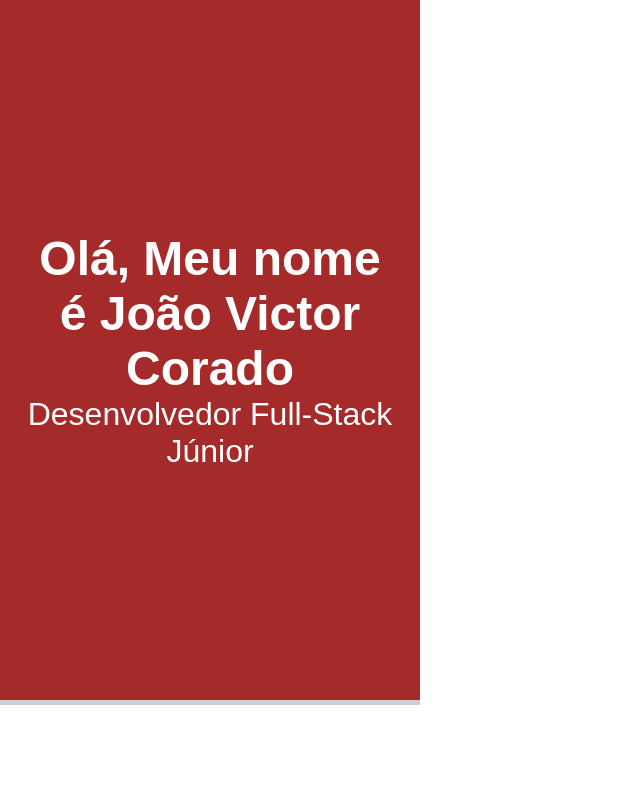
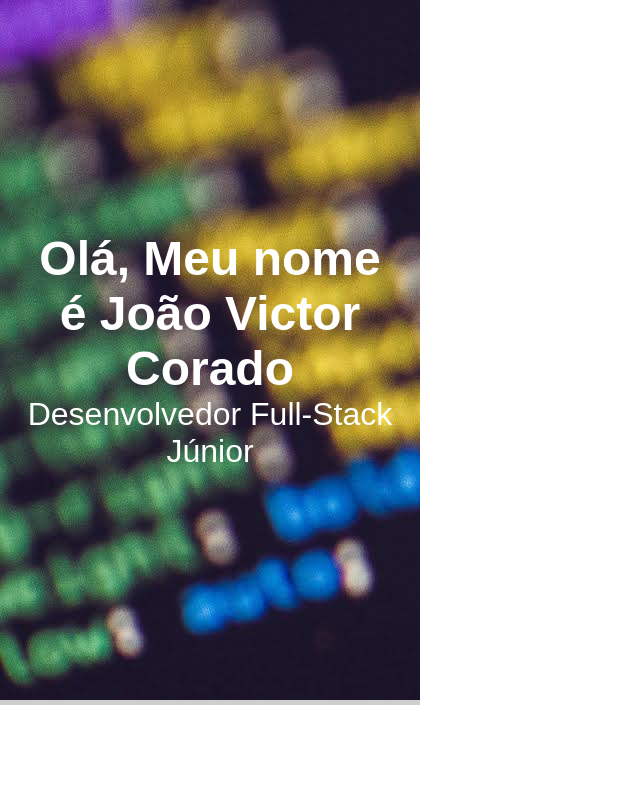
Before and after one commit to jvcorado/SitePessoal, a plain HTML site: page index.html in a window 1280 px wide. Shown: the top 800 px of the page, without its empty margins (0-640 px from the left). Drawn offline with Linux system fonts and the light colour scheme.

Commit message:
Update style.css

```diff
--- a/style.css
+++ b/style.css
@@ -25,7 +25,7 @@ section{
     border-top: 5px solid rgba(196, 195, 195, 0.808);
 }
 .apresentacao{
-    background-color: brown;
+    background-image: url(img/programming_code_screen_207262_2560x1440.jpg);
     height: 700px;
     display: flex;
     align-items: center;
```
